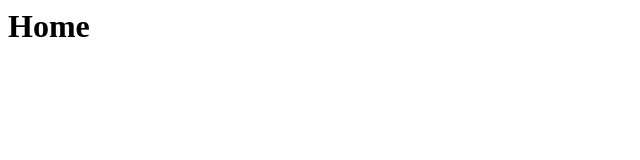
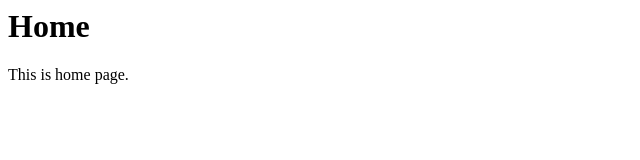
Before and after one commit to adityagupta29/diksha, a plain HTML site: page home.html in a window 1280 px wide. Shown: the whole page, without its empty margins (0-640 px from the left). Drawn offline with Linux system fonts and the light colour scheme.

Commit message:
Add a p tag inside home file

```diff
--- a/home.html
+++ b/home.html
@@ -4,5 +4,6 @@
     </head>
     <body>
         <h1>Home</h1>
+        <p>This is home page.</p>
     </body>
 </html>
```
